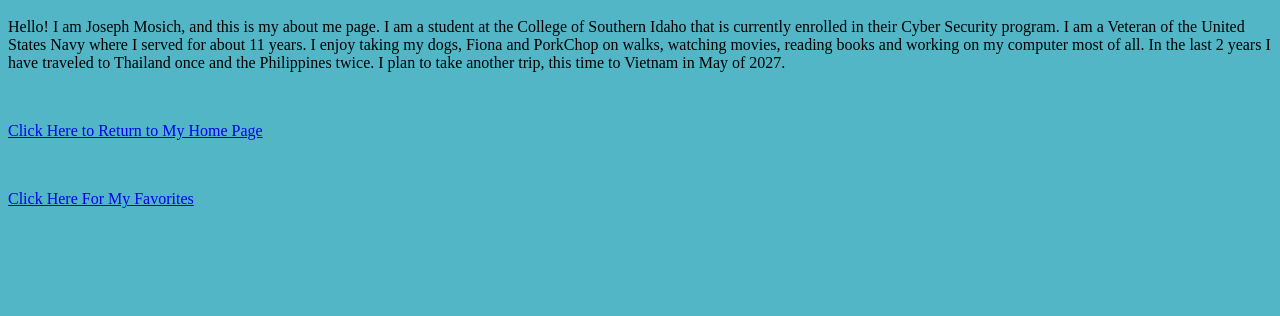
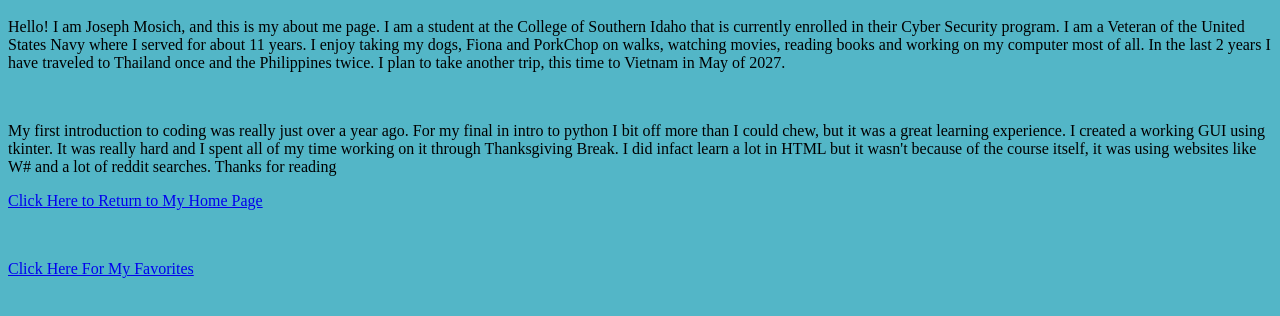
Before and after one commit to Mojo555-ai/webapp, a plain HTML site: page Week 1/HW/about.html in a window 1280 px wide. Shown: the part 48-364 px from the top of the page. Drawn offline with Linux system fonts and the light colour scheme.

Commit message:
added second paragraph before submission

```diff
--- a/Week 1/HW/about.html
+++ b/Week 1/HW/about.html
@@ -18,6 +18,8 @@
     <h1>About Page</h1>
     <p>Hello! I am Joseph Mosich, and this is my about me page. I am a student at the College of Southern Idaho that is currently enrolled in their Cyber Security program. I am a Veteran of the United States Navy where I served for about 11 years. I enjoy taking my dogs, Fiona and PorkChop on walks, watching movies, reading books and working on my computer most of all. In the last 2 years I have traveled to Thailand once and the Philippines twice. I plan to take another trip, this time to Vietnam in May of 2027.</p>
         <br>
+
+    <p>My first introduction to coding was really just over a year ago. For my final in intro to python I bit off more than I could chew, but it was a great learning experience. I created a working GUI using tkinter. It was really hard and I spent all of my time working on it through Thanksgiving Break. I did infact learn a lot in HTML but it wasn't because of the course itself, it was using websites like W# and a lot of reddit searches. Thanks for reading</p>
     <p><a href="Index.html">Click Here to Return to My Home Page</a></p>
     <br>
     <p><a href="Favorites.html">Click Here For My Favorites</a></p>
```
